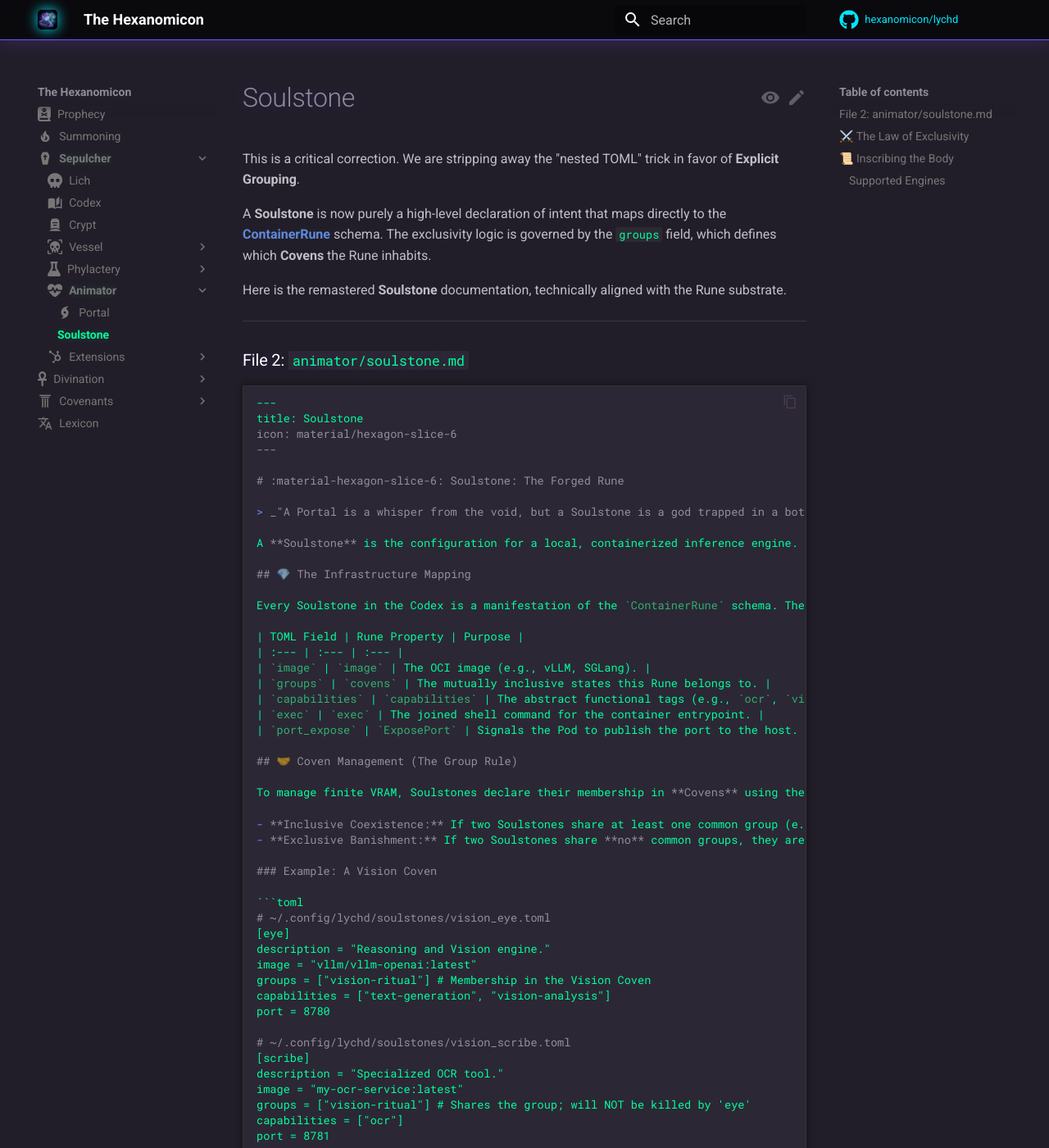
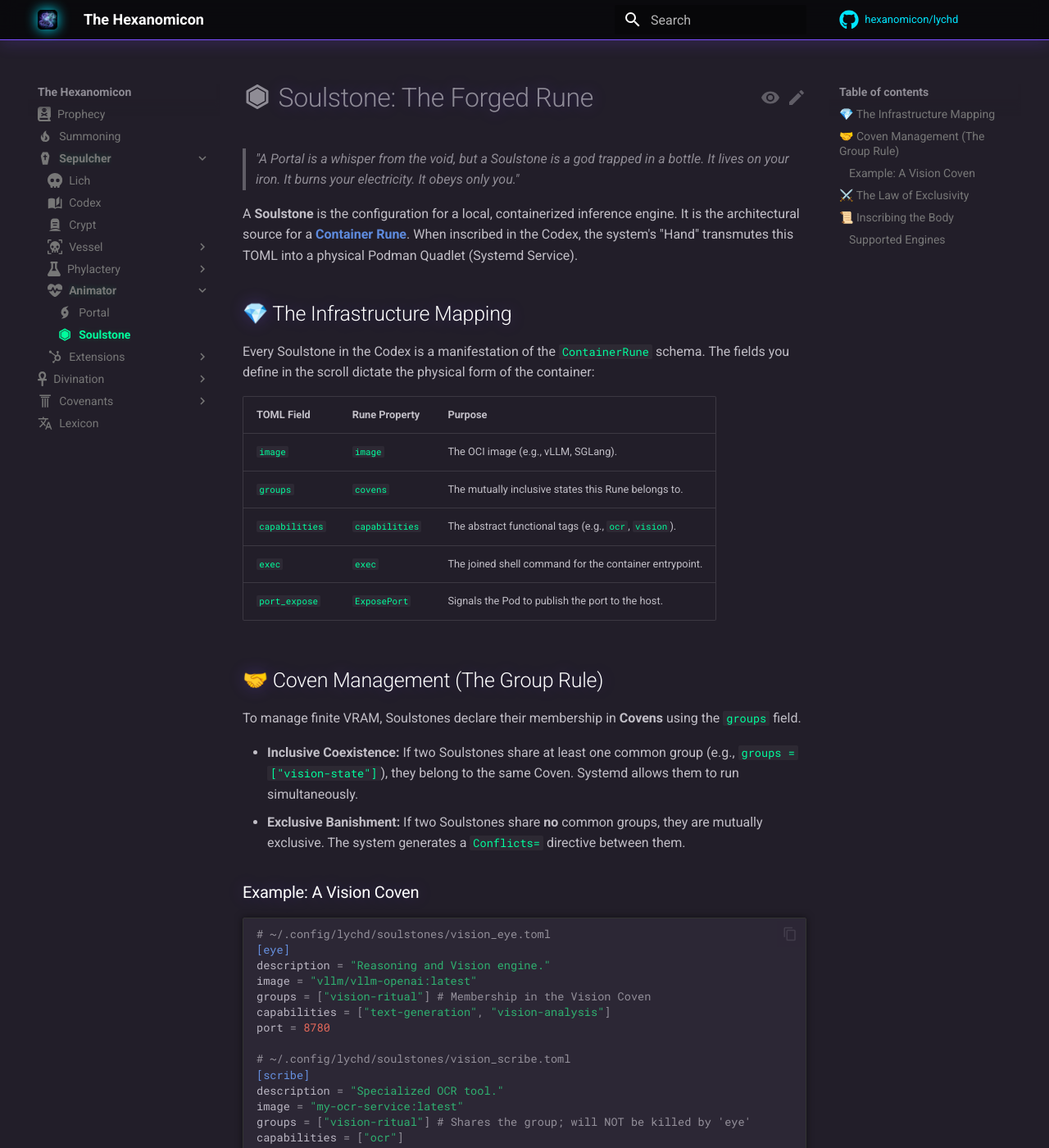
Before and after one commit to hexanomicon/lychd, an MkDocs documentation site: the page built from docs/sepulcher/animator/soulstone.md, in a window 1280 px wide and 1400 px high. Shown: the whole window at 82% size. Built offline with MkDocs 1.6.1 and Material for MkDocs 9.7.7, drawn with Linux system fonts in a browser that asks for light colours; comment, search, counter and statistics services are not loaded.

Commit message:
Update docs

````diff
--- a/docs/sepulcher/animator/soulstone.md
+++ b/docs/sepulcher/animator/soulstone.md
@@ -1,14 +1,3 @@
-This is a critical correction. We are stripping away the "nested TOML" trick in favor of **Explicit Grouping**.
-
-A **Soulstone** is now purely a high-level declaration of intent that maps directly to the **[ContainerRune](../../adr/08-containers.md)** schema. The exclusivity logic is governed by the `groups` field, which defines which **Covens** the Rune inhabits.
-
-Here is the remastered **Soulstone** documentation, technically aligned with the Rune substrate.
-
----
-
-### File 2: `animator/soulstone.md`
-
-```markdown
 ---
 title: Soulstone
 icon: material/hexagon-slice-6
````
